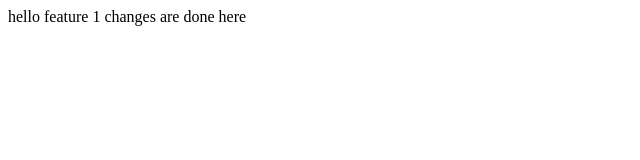
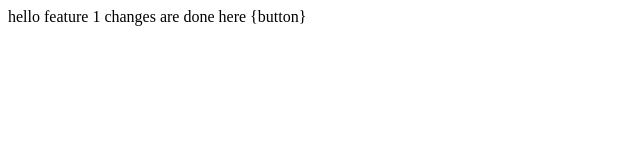
Before and after one commit to PraveenHelavi/Localrepo, a plain HTML site: page index.html in a window 1280 px wide. Shown: the full height of the page, 0-640 px from the left. Drawn offline with Linux system fonts and the light colour scheme.

Commit message:
add button

```diff
--- a/index.html
+++ b/index.html
@@ -1,4 +1,4 @@
 <p>
     hello
-    feature 1 changes are done here
+    feature 1 changes are done here {button}
 </p>
```
